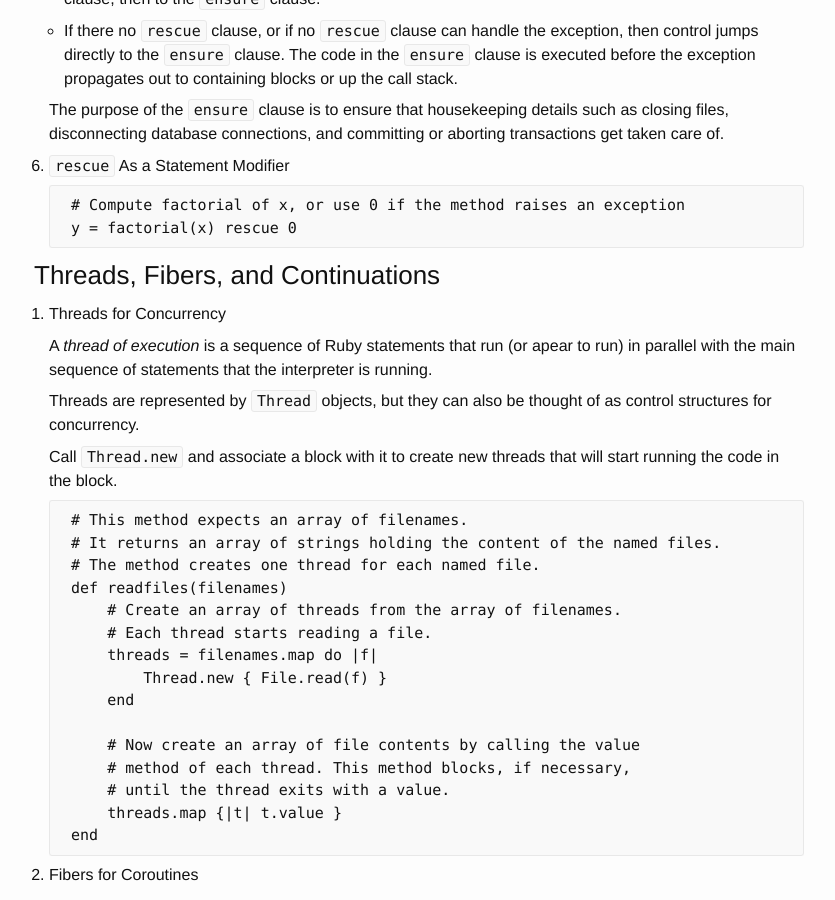
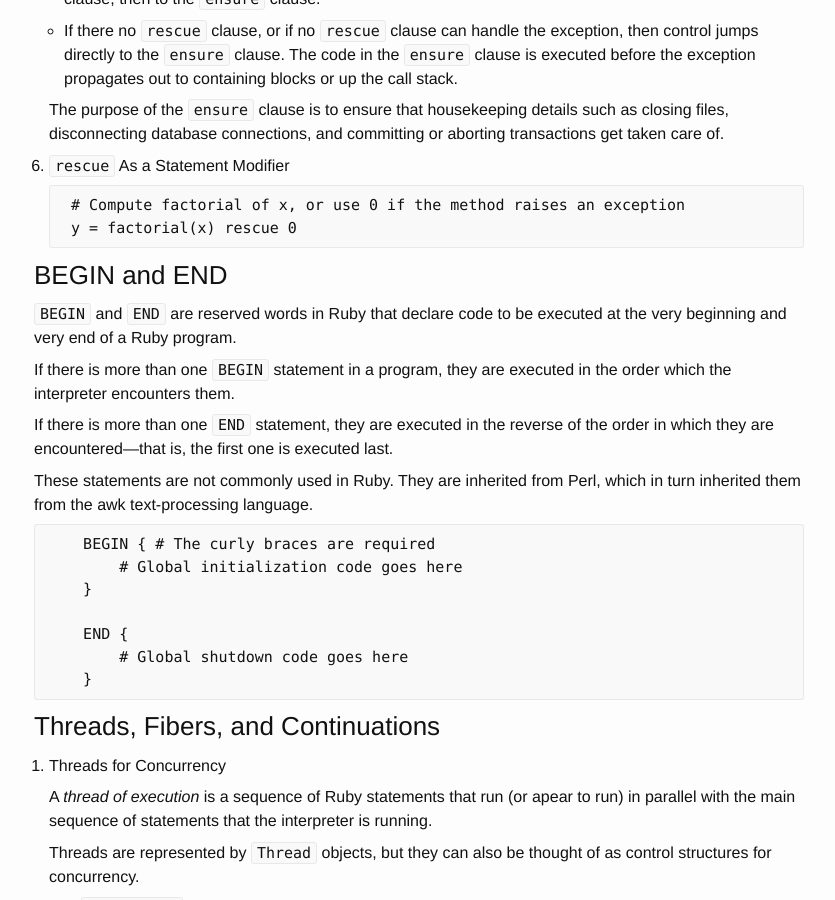
Before and after one commit to ousiax/ousiax.github.io, a Jekyll site: the page built from _posts/2016-04-05-ruby-notes-4-statements-and-control-structures.md, in a window 1280 px wide and 900 px high, scrolled down 8767 px. Shown: the whole window, without its empty margins (221-1056 px from the left). Built offline with Jekyll 4.4.1, drawn with Linux system fonts in a browser that asks for light colours; comment, search, counter and statistics services are not loaded; some of the changed text lies outside the part shown.

Commit message:
Update 2016-04-05-ruby-notes-4-statements-and-control-structures.md

```diff
--- a/_posts/2016-04-05-ruby-notes-4-statements-and-control-structures.md
+++ b/_posts/2016-04-05-ruby-notes-4-statements-and-control-structures.md
@@ -413,6 +413,24 @@ Alter the sequential execution, or *flow-of-control*, of a program with Ruby's *
         # Compute factorial of x, or use 0 if the method raises an exception
         y = factorial(x) rescue 0
 
+### BEGIN and END
+
+`BEGIN` and `END` are reserved words in Ruby that declare code to be executed at the very beginning and very end of a Ruby program.
+
+If there is more than one `BEGIN` statement in a program, they are executed in the order which the interpreter encounters them.
+
+If there is more than one `END` statement, they are executed in the reverse of the order in which they are encountered—that is, the first one is executed last.
+
+These statements are not commonly used in Ruby. They are inherited from Perl, which in turn inherited them from the awk text-processing language.
+
+        BEGIN { # The curly braces are required
+            # Global initialization code goes here
+        }
+
+        END {
+            # Global shutdown code goes here
+        }
+
 ### Threads, Fibers, and Continuations
 
 1. Threads for Concurrency
@@ -524,6 +542,11 @@ Alter the sequential execution, or *flow-of-control*, of a program with Ruby's *
 
 1. Continuations
 
+A `continuation` is another complex and obscure control structure that most programmers will *never need to use*.
+
+A `continuation` takes the form of the Kernel method callcc and the `Continuation` object.
+
+Continuations are part of the core platformin Ruby 1.8, but they have been replaced by fibers and moved to the standard library in Ruby 1.9.
 
 * * *
 
```
